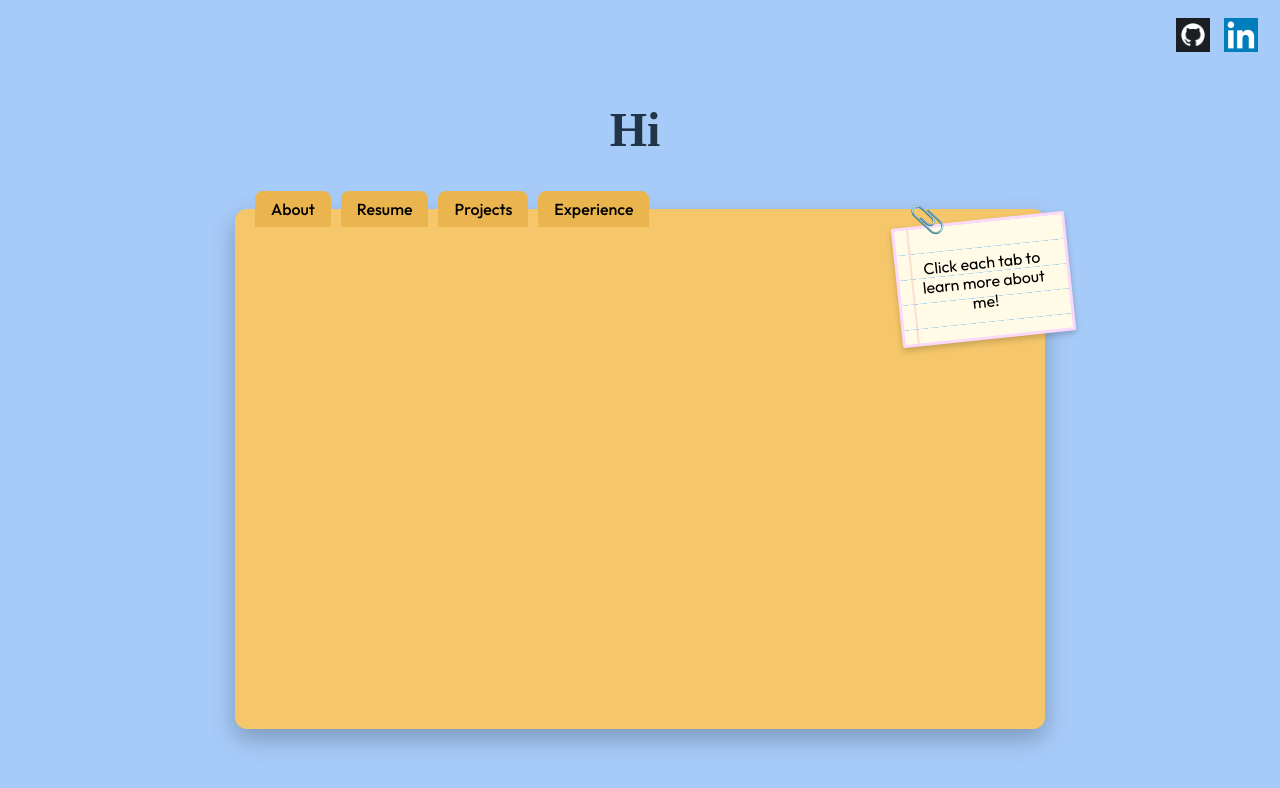
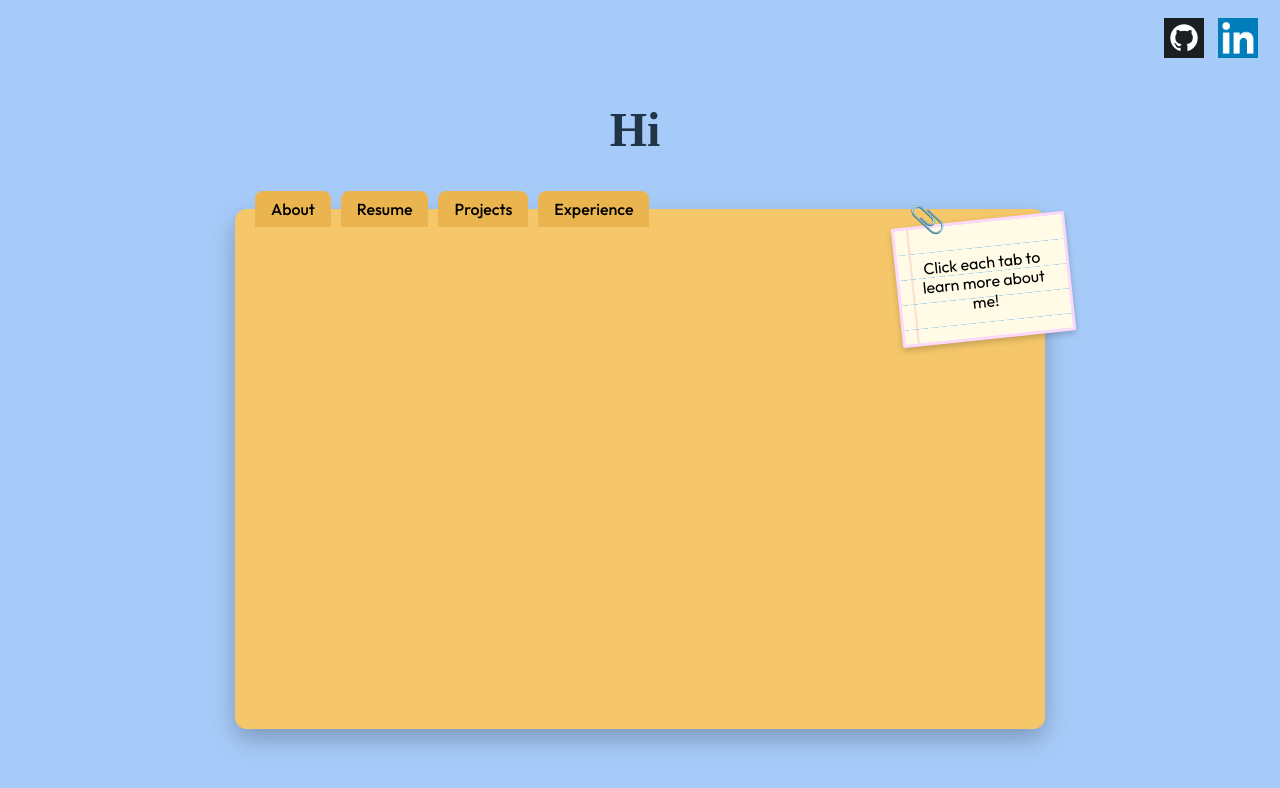
Before and after one commit to bhavana-pixel/portfolio, a React (Vite) app: page / in a window 1280 px wide. Shown: the top 788 px of the page. Built offline with nearby package versions, Linux system fonts and the light colour scheme.

Commit message:
Added glow to linkedin and github links.

```diff
--- a/src/Folder.css
+++ b/src/Folder.css
@@ -602,13 +602,35 @@
 }
 
 .social-links img {
-  width: 34px;
-  height: 34px;
+  width: 40px;
+  height: 40px;
   cursor: pointer;
   transition: transform 0.2s ease, opacity 0.2s ease;
 }
 
 .social-links img:hover {
+  animation: glowPulse 1.2s infinite ease-in-out;
   transform: scale(1.12);
-  opacity: 0.85;
 }
+
+@keyframes glowPulse {
+  0% {
+    box-shadow: 0 0 0px rgba(120, 160, 255, 0.4);
+  }
+  50% {
+    box-shadow: 0 0 14px rgba(120, 160, 255, 0.9);
+  }
+  100% {
+    box-shadow: 0 0 0px rgba(120, 160, 255, 0.4);
+  }
+}
+
+.social-links img:hover{
+  animation: glow 1.2s infinite;
+}
+
+@keyframes glow {
+  0%   { box-shadow: 0 0 0px rgba(255, 0, 208, 0.993); }
+  50%  { box-shadow: 0 0 14px rgb(245, 10, 183); }
+  100% { box-shadow: 0 0 0px rgba(255, 103, 212, 0.934); }
+}
```
